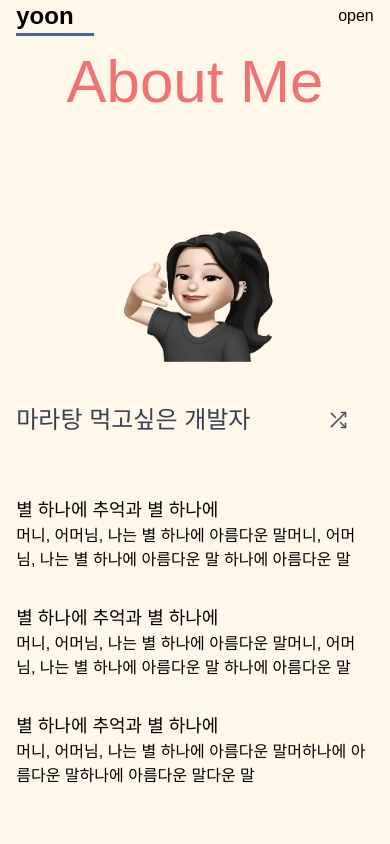
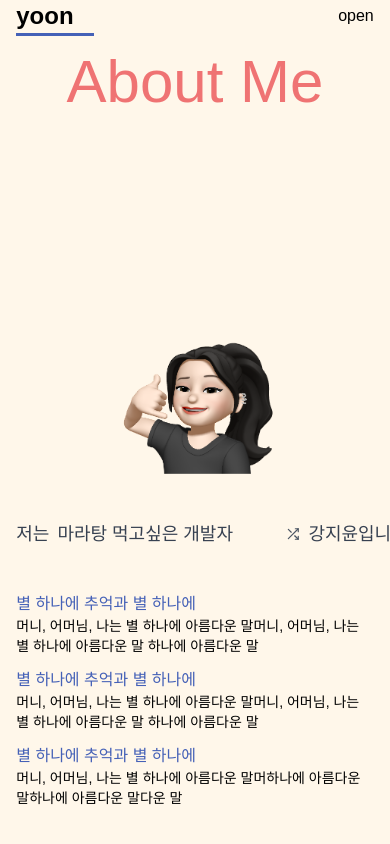
Before and after one commit to eeeyooon/portfolio, a Next.js app: page /about in a window 390 px wide. Built offline with nearby package versions, Linux system fonts and the light colour scheme; a web font is replaced by a local one.

Commit message:
style: about 페이지 반응형

```diff
--- a/src/app/about/page.tsx
+++ b/src/app/about/page.tsx
@@ -11,7 +11,7 @@ export default function AboutPage() {
           About Me
         </h2>
         <div className="flex flex-col w-full md:w-2/3">
-          <h3 className="mb-5 text-xl md:text-3xl">
+          <h3 className="my-1 text-xl md:text-3xl">
             <SlotMachine sentence={sentence} />
           </h3>
           <AboutContent />
@@ -20,7 +20,8 @@ export default function AboutPage() {
           <Image
             src={ProfileImage}
             alt="Pictiure of the author"
-            fill
+            width={300}
+            height={200}
             priority
           />
         </div>
--- a/src/components/About/AboutContent.tsx
+++ b/src/components/About/AboutContent.tsx
@@ -1,18 +1,20 @@
+const TITLE = "text-base md:text-xl text-blue_color";
+const CONTENT = "text-sm md:text-lg mb-3";
 export default function AboutContent() {
   return (
     <div className=" mb-14 mt-10">
-      <p className="text-lg md:text-2xl ">별 하나에 추억과 별 하나에</p>
-      <p className="text-base md:text-xl mb-8">
-        머니, 어머님, 나는 별 하나에 아름다운 말머니, 어머님, 나는 별 하나에
-        아름다운 말 하나에 아름다운 말
-      </p>{" "}
-      <p className="text-lg md:text-2xl">별 하나에 추억과 별 하나에</p>
-      <p className="text-base md:text-xl mb-8">
+      <p className={TITLE}>별 하나에 추억과 별 하나에</p>
+      <p className={CONTENT}>
         머니, 어머님, 나는 별 하나에 아름다운 말머니, 어머님, 나는 별 하나에
         아름다운 말 하나에 아름다운 말
       </p>
-      <p className="text-lg md:text-2xl">별 하나에 추억과 별 하나에</p>
-      <p className="text-base md:text-1xl mb-8">
+      <p className={TITLE}>별 하나에 추억과 별 하나에</p>
+      <p className={CONTENT}>
+        머니, 어머님, 나는 별 하나에 아름다운 말머니, 어머님, 나는 별 하나에
+        아름다운 말 하나에 아름다운 말
+      </p>
+      <p className={TITLE}>별 하나에 추억과 별 하나에</p>
+      <p className={CONTENT}>
         머니, 어머님, 나는 별 하나에 아름다운 말머하나에 아름다운 말하나에
         아름다운 말다운 말
       </p>
--- a/src/components/About/SlotMachine.tsx
+++ b/src/components/About/SlotMachine.tsx
@@ -40,14 +40,17 @@ export default function SlotMachine({ sentence }: Props) {
   }
 
   return (
-    <div className="flex">
+    <div className="flex items-center md:w-[800px] w-[600px]">
+      <span className="md:text-2xl text-lg font-thin text-gray-700 mr-2">
+        저는
+      </span>
       <AnimatePresence mode="popLayout">
         {textList.map((text, i) => {
           const isLast = i === textList.length - 1 - count;
           return (
             i === curIndex && (
               <motion.p
-                className="overflow-hidden font-scoreLight md:text-3xl text-2xl font-thin text-gray-700 md:w-[400px] w-[300px]"
+                className="overflow-hidden font-scoreLight md:text-2xl text-lg font-thin text-gray-700 md:w-[300px] w-[225px]"
                 key={text}
                 custom={{ isLast }}
                 variants={variants}
@@ -66,13 +69,16 @@ export default function SlotMachine({ sentence }: Props) {
         })}
       </AnimatePresence>
       <motion.button
-        className="ml-3 md:text-2xl text-xl text-gray-600"
+        className="ml-1 md:text-base text-sm text-gray-600"
         onClick={handleClick}
         whileTap={{ scale: 0.9, scaleY: 1 }}
         whileHover={{ scaleY: -1 }}
       >
         <LuShuffle />
       </motion.button>
+      <span className="md:text-2xl text-lg font-thin text-gray-700 ml-2">
+        강지윤입니다.
+      </span>
     </div>
   );
 }
```
